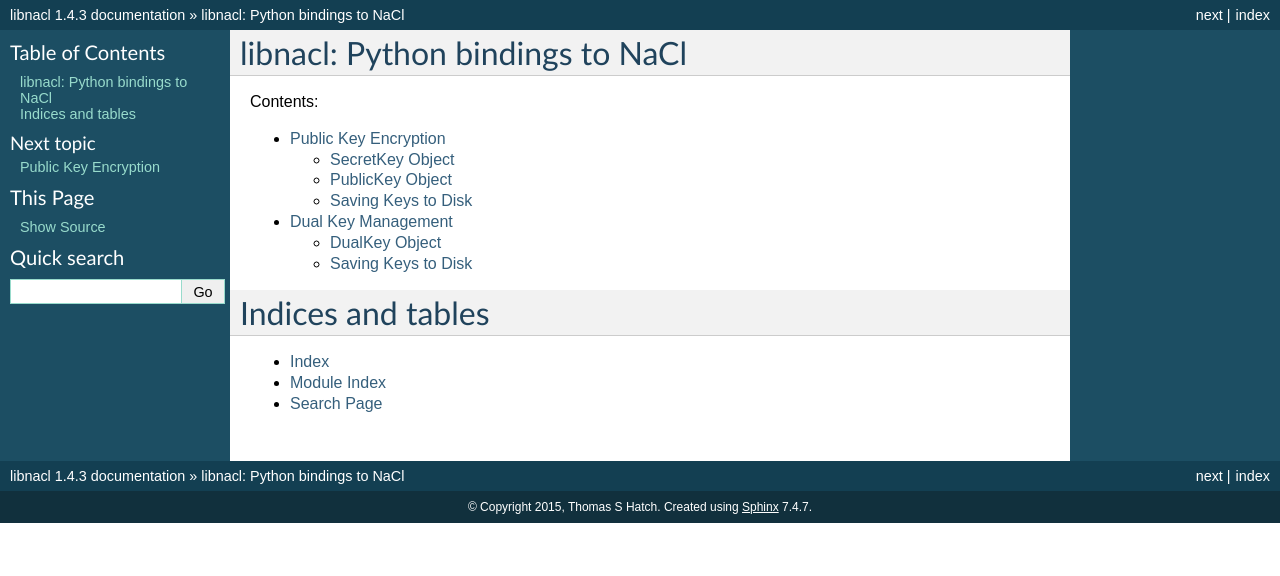
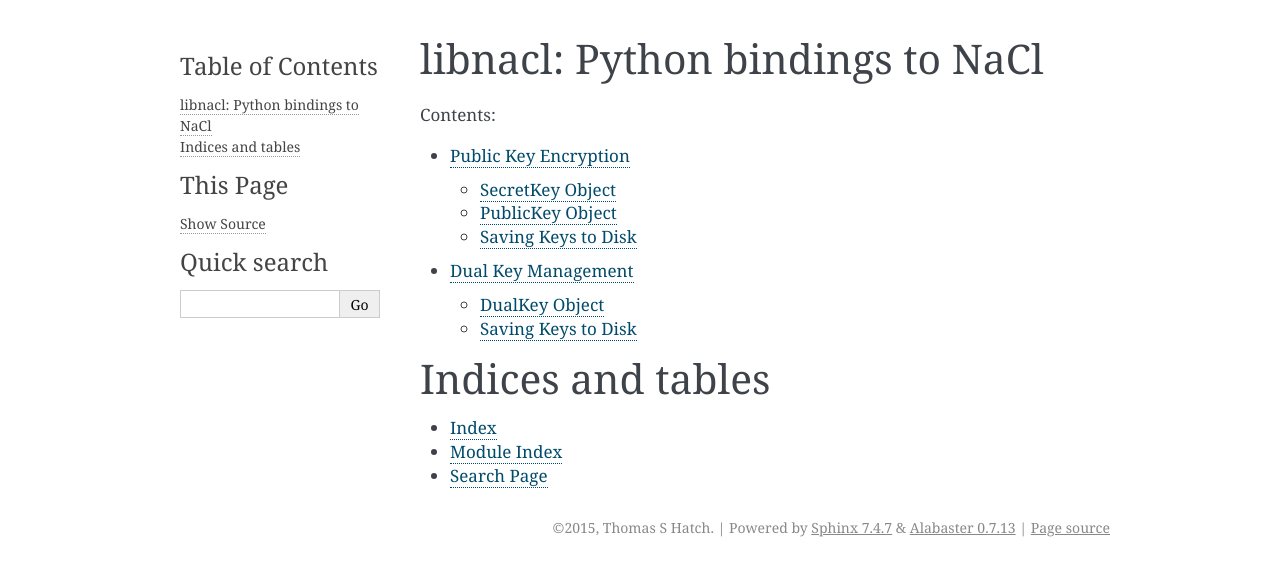
Before and after one commit to saltstack/libnacl, a Sphinx documentation site: the page built from doc/index.rst, in a window 1280 px wide. Shown: the top 576 px of the page. Built offline with Sphinx 7.4.7, drawn with Linux system fonts in a browser that asks for light colours; pages that are not in the unit, such as notebooks, are missing from menus.

Commit message:
doc fixes

```diff
--- a/doc/conf.py
+++ b/doc/conf.py
@@ -12,9 +12,8 @@
 # All configuration values have a default; values that are commented out
 # serve to show the default.
 
-import sys
-import os
-sys.path.insert(0, os.path.abspath('..'))
+from libnacl import __version__ as version
+
 # If extensions (or modules to document with autodoc) are in another directory,
 # add these directories to sys.path here. If the directory is relative to the
 # documentation root, use os.path.abspath to make it absolute, like shown here.
@@ -53,7 +52,6 @@ copyright = u'2015, Thomas S Hatch'
 # built documents.
 #
 # The short X.Y version.
-version = '1.4.3'
 # The full version, including alpha/beta/rc tags.
 release = version
 
@@ -100,7 +98,7 @@ pygments_style = 'sphinx'
 
 # The theme to use for HTML and HTML Help pages.  See the documentation for
 # a list of builtin themes.
-html_theme = 'default'
+#html_theme = 'default'
 
 # Theme options are theme-specific and customize the look and feel of a theme
 # further.  For a list of options available for each theme, see the
@@ -129,7 +127,7 @@ html_theme = 'default'
 # Add any paths that contain custom static files (such as style sheets) here,
 # relative to this directory. They are copied after the builtin static files,
 # so a file named "default.css" will overwrite the builtin "default.css".
-html_static_path = ['_static']
+#html_static_path = ['_static']
 
 # Add any extra paths that contain custom files (such as robots.txt or
 # .htaccess) here, relative to this directory. These files are copied
@@ -178,7 +176,7 @@ html_static_path = ['_static']
 #html_file_suffix = None
 
 # Output file base name for HTML help builder.
-htmlhelp_basename = 'libnacldoc'
+#htmlhelp_basename = 'libnacl'
 
 
 # -- Options for LaTeX output ---------------------------------------------
```
